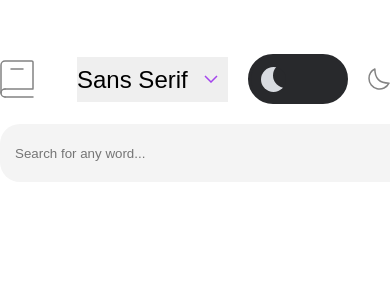
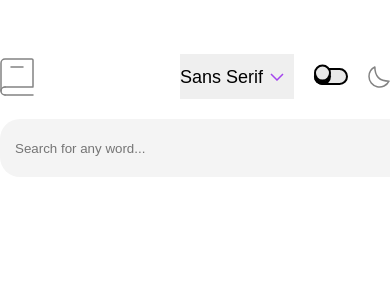
Before and after one commit to carp22/dictionary-web-app, a React (Vite) app: page / in a window 390 px wide. Shown: the top 300 px of the page. Built offline with nearby package versions, Linux system fonts and the light colour scheme.

Commit message:
Audio button created
Body styles done
Button audio play
Phonetic element added

```diff
--- a/index.html
+++ b/index.html
@@ -3,6 +3,9 @@
   <head>
     <meta charset="UTF-8" />
     <link rel="icon" type="image/svg+xml" href="/vite.svg" />
+    <link rel="preconnect" href="https://fonts.googleapis.com">
+    <link rel="preconnect" href="https://fonts.gstatic.com" crossorigin>
+    <link href="https://fonts.googleapis.com/css2?family=Inconsolata:wght@400;500;600&family=Lora:ital,wght@0,400;0,500;1,600&display=swap" rel="stylesheet">
     <meta name="viewport" content="width=device-width, initial-scale=1.0" />
     <title>Dictionary Web App</title>
   </head>
--- a/src/App.jsx
+++ b/src/App.jsx
@@ -5,13 +5,26 @@ import { useState } from "react"
 
 
 function App() {
-  const [dictionary, setDictionary] = useState([])
+ const [dictionary, setDictionary] = useState([])
+ const [font, setFont] = useState("sans-serif")
+
+  const fontStyle = {
+    fontFamily: (font === "sans-serif") ? "sans-serif, Arial, Helvetica"
+      :(font === "mono") ? "Inconsolata, monospace" : "Lora, serif",
+  }
 
   return (
-    <>
-      <Header onSearch={setDictionary}/>
-      <Body results={dictionary}/>
-    </>
+    <div>
+      <div style={fontStyle}>
+        <Header onSearch={setDictionary} selectFont={setFont} fontFamily = {fontStyle}/>
+        {
+          dictionary.length > 0 ?
+            <Body results={dictionary}/> :
+            <></>
+        }
+
+      </div>
+    </div>
   )
 }
 
--- a/src/components/Body/Body.css
+++ b/src/components/Body/Body.css
@@ -16,21 +16,24 @@ body{
     align-items: center;
 }
 .word-text{
-    font-size: 32px;
+    font-size: 64px;
 }
 .word-phonetic{
-    font-size: 18px;
+    font-size: 24px;
     color: #A445ED;
+}
+.word-title > img:hover{
+    cursor: pointer;
 }
 .word-partofspeech{
     padding: 40px 0 0;
 }
 .partofspeech-text{
-    font-size: 20px;
+    font-size: 28px;
     padding: 0 0 32px;;
 }
 .word-partofspeech > p{
-    font-size: 16px;
+    font-size: 20px;
     padding: 0 0 16px;
     color: #757575
 }
@@ -39,6 +42,7 @@ body{
     padding-left: 24px;
 }
 .word-meanings{
+    font-size: 18px;
     margin: 20px 0 20px;
 }
 .word-example{
@@ -47,6 +51,7 @@ body{
     list-style-type: none;
     margin-left: 12px;
     padding-left: 24px;
+    font-size: 18px;
 }
 .word-synonyms{
     font-size: 16px;
--- a/src/components/Body/index.jsx
+++ b/src/components/Body/index.jsx
@@ -1,18 +1,34 @@
 import React from 'react'
+import playButton from "../../assets/images/icon-play.svg"
 import "./Body.css"
 
 function Body({ results }) {
-  const { meanings } = results[0] || ""
-  console.log(results)
+  const { meanings } = results?.length ? results[0] : {meanings : []}
+  const { phonetics } = results?.length ? results[0] : {phonetics : []}
+
+  let phonetic = ""
+  for (let index = 0; index < phonetics?.length; index++) {
+    const element = phonetics[index];
+    if(element.text?.length > 0){
+      phonetic = element.text
+      console.log(phonetic)
+      break
+    }
+  }
+
+  const playAudio = function(){
+    const audio = new Audio(results[0]?.phonetics[0].audio)
+    audio.play()
+  }
 
   return (
     <div>
       <section className='word-title'>
         <div className='meaning-found'>
           <h2 className='word-text'>{results[0]?.word}</h2>
-          <h4 className='word-phonetic'>{results[0]?.phonetic}</h4>
+          <h4 className='word-phonetic'>{phonetic}</h4>
         </div>
-        <span className='word-audio'>{results[0]?.phonetics[0].audio}</span>
+          <img src={playButton} alt="audio-img" onClick={playAudio}/>
       </section>
 
       <section className="word-body">
--- a/src/components/Header/Header.css
+++ b/src/components/Header/Header.css
@@ -20,66 +20,82 @@
     align-items: center;
     gap: 20px;
 }
-.toggle-switch {
+  /* The switch - the box around the slider */
+.switch {
+  /* Variables */
+ --switch_width: 2em;
+ --switch_height: 1em;
+ --thumb_color: #e8e8e8;
+ --track_color: #e8e8e8;
+ --track_active_color: #888;
+ --outline_color: #000;
+ font-size: 17px;
  position: relative;
-    width: 100px;
-    height: 50px;
-    --light: #d8dbe0;
-    --dark: #28292c;
-    --link: rgb(27, 129, 112);
-    --link-hover: rgb(24, 94, 82);
+ display: inline-block;
+ width: var(--switch_width);
+ height: var(--switch_height);
 }
 
-  .switch-label {
-    position: absolute;
-    width: 100%;
-    height: 50px;
-    background-color: var(--dark);
-    border-radius: 25px;
-    cursor: pointer;
-    border: 3px solid var(--dark);
+/* Hide default HTML checkbox */
+.switch input {
+ opacity: 0;
+ width: 0;
+ height: 0;
 }
 
-  .checkbox {
+/* The slider */
+.slider {
+ box-sizing: border-box;
+ border: 2px solid var(--outline_color);
  position: absolute;
-    display: none;
+ cursor: pointer;
+ top: 0;
+ left: 0;
+ right: 0;
+ bottom: 0;
+ background-color: var(--track_color);
+ transition: .15s;
+ border-radius: var(--switch_height);
 }
 
-  .slider {
+.slider:before {
+ box-sizing: border-box;
  position: absolute;
-    width: 100%;
-    height: 100%;
-    border-radius: 25px;
-    -webkit-transition: 0.3s;
-    transition: 0.3s;
+ content: "";
+ height: var(--switch_height);
+ width: var(--switch_height);
+ border: 2px solid var(--outline_color);
+ border-radius: 100%;
+ left: -2px;
+ bottom: -2px;
+ background-color: var(--thumb_color);
+ transform: translateY(-0.2em);
+ box-shadow: 0 0.2em 0 var(--outline_color);
+ transition: .15s;
 }
 
-  .checkbox:checked ~ .slider {
-    background-color: var(--light);
+input:checked + .slider {
+ background-color: var(--track_active_color);
 }
 
-  .slider::before {
-    content: "";
-    position: absolute;
-    top: 10px;
-    left: 10px;
-    width: 25px;
-    height: 25px;
-    border-radius: 50%;
-    -webkit-box-shadow: inset 12px -4px 0px 0px var(--light);
-    box-shadow: inset 12px -4px 0px 0px var(--light);
-    background-color: var(--dark);
-    -webkit-transition: 0.3s;
-    transition: 0.3s;
+input:focus-visible + .slider {
+ box-shadow: 0 0 0 2px var(--track_active_color);
 }
 
-  .checkbox:checked ~ .slider::before {
-    -webkit-transform: translateX(50px);
-    -ms-transform: translateX(50px);
-    transform: translateX(50px);
-    background-color: var(--dark);
-    -webkit-box-shadow: none;
-    box-shadow: none;
+/* Raise thumb when hovered */
+input:hover + .slider:before {
+ transform: translateY(-0.3em);
+ box-shadow: 0 0.3em 0 var(--outline_color);
+}
+
+input:checked + .slider:before {
+ transform: translateX(calc(var(--switch_width) - var(--switch_height))) translateY(-0.2em);
+}
+
+/* Raise thumb when hovered & checked */
+input:hover:checked + .slider:before {
+ transform: translateX(calc(var(--switch_width) - var(--switch_height))) translateY(-0.3em);
+ box-shadow: 0 0.3em 0 var(--outline_color);
 }
 .select-container{
     display: flex;
@@ -98,10 +114,24 @@
 .fonts{
     border: none;
     appearance: none;
-    font-size: 24px;
-    padding: 0 40px 0 0;
+    font-size: 18px;
+    padding: 0 30px 0 0;
     width: 100%;
     height: 45px;
+}
+select::after{
+  transition: all 1s ;
+}
+.fonts:focus{
+  outline: none;
+}
+.fonts:hover{
+  outline: 2px solid #A445ED;
+  cursor: pointer;
+  border-radius: 10px;
+}
+.option:hover{
+  cursor: pointer;
 }
 
 .search-section{
--- a/src/components/Header/index.jsx
+++ b/src/components/Header/index.jsx
@@ -7,13 +7,18 @@ import { useState } from 'react'
 import "./Header.css"
 
 
-function Header({onSearch}) {
+function Header({onSearch, selectFont, fontFamily}) {
   // Investigar useReference y cambiarlo por useState
   const [wordToLookFor, setWordToLookFor] = useState("")
 
   const handleChange = function(event){
     const {value} = event.target
     setWordToLookFor(value)
+  }
+
+  const selectChange = function (event){
+    const {value} = event.target
+    selectFont(value)
   }
 
   const handleClick = function (){
@@ -23,34 +28,30 @@ function Header({onSearch}) {
 
   }
   return (
-    <div>
-        <div className='dictionary-header'>
+    <div className='dictionary-header' style={fontFamily}>
       <section className='dictionary-section'>
         <img src={logo} alt="logo" />
-
           <div className='theme'>
-              <div className="select-container">
-                <select className="fonts">
-                    <option value="sans-serif">Sans Serif</option>
-                    <option value="serif">Serif</option>
-                    <option value="mono">Mono</option>
+            <div className="select-container" >
+              <select className="fonts" onChange={selectChange}>
+                <option className='option' value="sans-serif" >Sans Serif</option>
+                <option className='option' value="serif" >Serif</option>
+                <option className='option' value="mono" >Mono</option>
               </select>
               <div className="arrow-icon-container">
                 <img src={arrowDown} alt="arrow-down" className="arrow-down-icon"/>
               </div>
             </div>
-                <div class="toggle-switch">
-                  <label class="switch-label">
-                  <input type="checkbox" class="checkbox"/>
-                  <span class="slider"></span>
+
+            <label className="switch">
+              <input type="checkbox"/>
+              <span className="slider"></span>
             </label>
-                </div>
             <img src={moon} alt="moon-logo" />
           </div>
 
       </section>
         <div className='search-section'>
-
           <input
             type="text"
             className='search-input'
@@ -61,7 +62,6 @@ function Header({onSearch}) {
         </div>
 
     </div>
-    </div>
   )
 }
 
```
Lines whose indentation alone changed are shown as unchanged.
